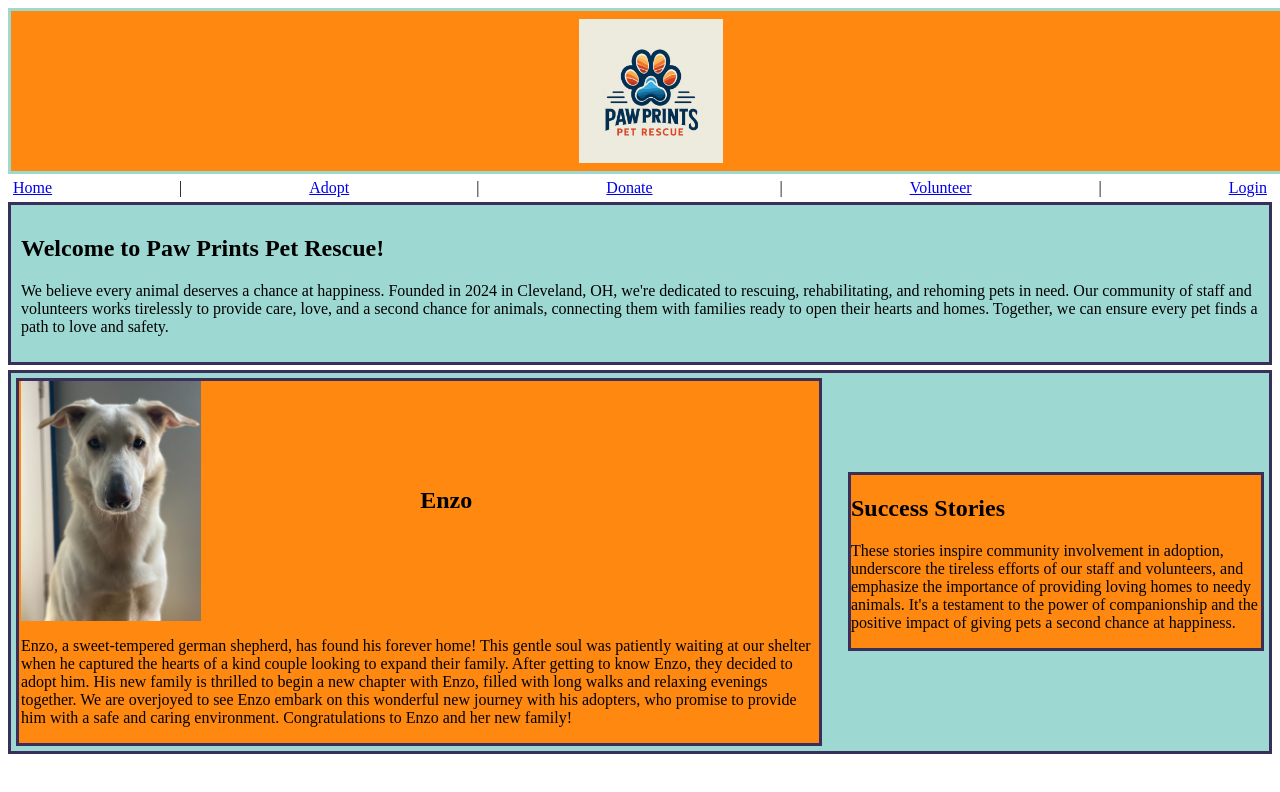
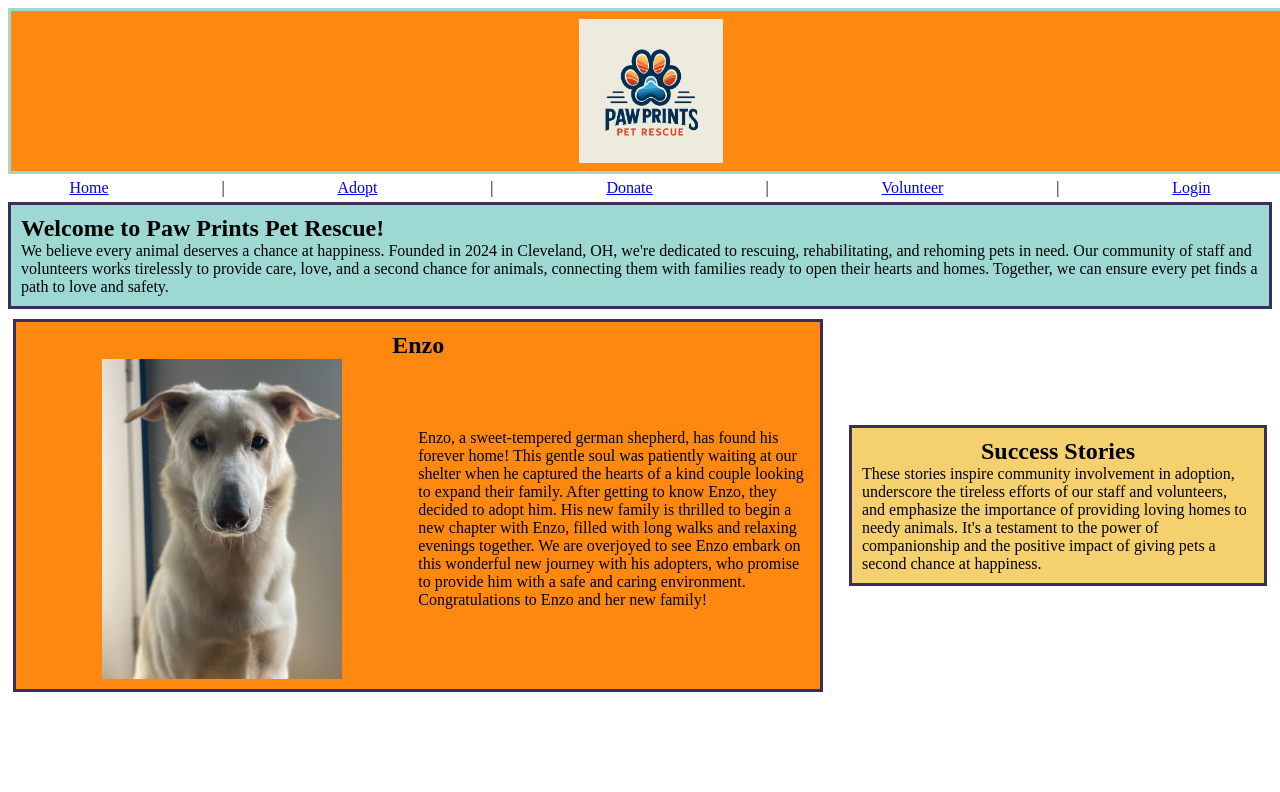
Before and after one commit to mp091689/paw-prints-pet-rescue, a Vue app in the folder vue/: page / in a window 1280 px wide. Shown: the top 792 px of the page. Built offline with nearby package versions, Linux system fonts and the light colour scheme; a web font is replaced by a local one.

Commit message:
update home page spacing

```diff
--- a/vue/src/App.vue
+++ b/vue/src/App.vue
@@ -46,7 +46,7 @@ npm run dev<template>
     font-size: medium;
     padding: 5px;
     display: flex;
-    justify-content: space-between;
+    justify-content: space-around;
   }
 </style>
 
--- a/vue/src/components/PetCard.vue
+++ b/vue/src/components/PetCard.vue
@@ -1,15 +1,19 @@
 <template>
     <div  class="pet-card" :class="`${$attrs.class}`">
+
       <div class="img">
         <img :src="getMainPhotoUrl(pet.petId)" alt="">
       </div>
+
       <div class="info">
         <p>Name: {{ pet.name }}</p>
         <p>Species: {{ getSpeciesName(pet.speciesId) }}</p>
         <p>age: {{ pet.age ? pet.age : "unknown" }}</p>
         <p>Any special requirements?: {{ pet.hasSpecialNeed ? "Yes" : "No" }}</p>
       </div>
+
       <router-link :to="{name: 'edit-pet', params: {petId: pet.petId}}" v-if="isAuthorized()">Edit</router-link>
+
     </div>
 </template>
 
@@ -39,7 +43,7 @@ export default {
 <style scoped>
 .pet-card {
   display: flexbox;
- border: solid #392F5A 3px;
+  border: solid #392F5A 3px;
   justify-content: space-between;
   padding-left: 2px;
   color: #392F5A ;
--- a/vue/src/views/HomeView.vue
+++ b/vue/src/views/HomeView.vue
@@ -42,14 +42,14 @@ export default {
     padding: 10px;
     margin-bottom: 5px;
 }
+#about-title{
+    margin: auto;
+}
+.about-desc {
+    margin: auto;
+}
 
-#pet-title{
-    display: flex;
-    justify-content: left;
-}
 .adopted-pet{
-    border: solid #392F5a 3px;
-    background-color: #9DD9D2;
     padding: 10px;
     margin-bottom: 5px;
     padding: 5px;
@@ -60,39 +60,52 @@ export default {
     "pet about";
     justify-content: center;
     align-items: center;
-
+}
+#pet-title{
+    display: flex;
+    justify-content: center;
+    align-items: center;
+    margin: auto;
+}
+div.about-adopted > p {
+    margin: auto;
 }
 .about-adopted {
     grid-area: about;
-    background-color: #FF8811;
+    background-color: #F4D06F;
     display: flexbox;
     border: solid #392F5A 3px;
+    padding: 10px;
+    margin: auto;
 }
 .pet-box{
     border: solid #392F5A 3px;
-    justify-content: space-between;
-    padding-left: 2px;
+    padding: 10px;
     grid-area: pet;
     background-color: #FF8811;
     margin-right: 2vw;
     display: grid;
     grid-template-columns: 1fr 1fr;
     grid-template-areas:
-    "pic name"
-    "story story";
+    "name name"
+    "pic story";
     justify-content: center;
     align-items: center;
 }
-.adopted-pic {
+#capstone-app > div.adopted-pet > div.pet-box > img {
     grid-area: pic;
-    max-height: 30vh;
+    max-height: 40vh;
+    margin: auto;
 }
 .pet-name {
     grid-area: name;
+    display: flex;
+    justify-content: center;
+    align-items: center;
+    margin: 0%;
 }
 .adoption-story {
     grid-area: story;
+    margin: auto;
 }
-
-
 </style>
```
